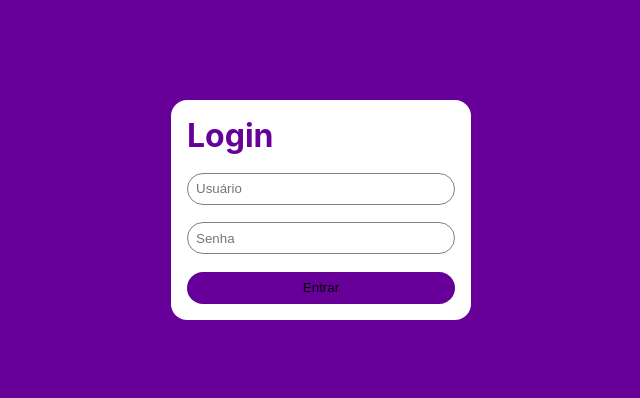
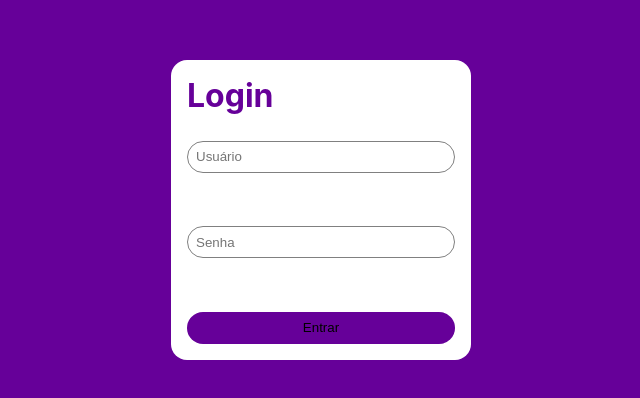
Before and after one commit to Pitossomo/react-orange, a Next.js app: page /login in a window 1280 px wide. Shown: the part 190-588 px from the top of the page, without its empty margins (319-959 px from the left). Built offline with nearby package versions, Linux system fonts and the light colour scheme.

Commit message:
Create InputWrapper component

```diff
--- a/components/Alert.tsx
+++ b/components/GithubWiki/Alert.tsx
@@ -1,4 +1,4 @@
-import styles from "../styles/Alert.module.css"
+import styles from "../../styles/Alert.module.css"
 
 type AlertProps = {
   message: string,
--- /dev/null
+++ b/components/Login/InputWrapper.tsx
@@ -0,0 +1,25 @@
+import { ReactHTMLElement, ReactNode } from "react";
+import styles from "../../styles/InputWrapper.module.css"
+
+interface IInputWrapperProps {
+  placeholder: string,
+  name: string,
+  register: any;
+  errors: any;
+}
+
+export default function InputWrapper({placeholder, name, register, errors}: IInputWrapperProps) {
+  return (
+    <div className={styles.inputWrapper}>
+      <input
+        className={styles.input}
+        placeholder={placeholder}
+        {...register(name)}
+      />
+      { typeof errors[name]?.message
+        ? <p className={styles.error}>{errors[name]?.message}</p>
+        : null
+      }
+    </div>
+  )
+}
--- a/package.json
+++ b/package.json
@@ -9,6 +9,7 @@
     "lint": "next lint"
   },
   "dependencies": {
+    "@hookform/resolvers": "2.9.10",
     "@types/node": "18.11.9",
     "@types/react": "18.0.25",
     "@types/react-dom": "18.0.8",
@@ -19,6 +20,7 @@
     "react-dom": "18.2.0",
     "react-hook-form": "7.39.4",
     "sass": "1.56.1",
-    "typescript": "4.8.4"
+    "typescript": "4.8.4",
+    "yup": "0.32.11"
   }
 }
--- a/pages/calculadora.tsx
+++ b/pages/calculadora.tsx
@@ -1,5 +1,5 @@
 import { useState } from "react";
-import Button from "../components/Button";
+import Button from "../components/Calculadora/Button";
 import styles from "../styles/Calculadora.module.css";
 import { create, all } from 'mathjs';
 
--- a/pages/githubWiki.tsx
+++ b/pages/githubWiki.tsx
@@ -3,7 +3,7 @@ import styles from "../styles/GithubWiki.module.css"
 import {api} from '../services/githubAPI'
 import githubLogo from '../imgs/github.png'
 import Image from "next/image"
-import Alert from "../components/Alert"
+import Alert from "../components/GithubWiki/Alert"
 
 type Repository = {
   id: string,
--- a/pages/login.tsx
+++ b/pages/login.tsx
@@ -1,31 +1,44 @@
+import { useForm } from "react-hook-form"
+import { yupResolver } from '@hookform/resolvers/yup';
+import * as yup from "yup";
+import styles from "../styles/Login.module.scss"
+import InputWrapper from "../components/Login/InputWrapper";
 
-import { useForm } from "react-hook-form"
-import styles from "../styles/Login.module.scss"
+const schema = yup.object({
+  email: yup
+    .string()
+    .email('E-mail inválido')
+    .required('Campo obrigatório'),
+  password: yup
+    .string()
+    .min(6, 'Mínimo 6 caracteres')
+    .required('Campo obrigatório')
+}).required()
 
 export default function Login () {
-  const {
-    register,
-    watch,
-    formState: {errors, isValid },
-  } = useForm()
+  const { register, formState: {errors} } = useForm({
+    resolver: yupResolver(schema),
+    mode: 'onBlur',
+    reValidateMode: 'onChange'
+  })
 
-  const form = watch()
-  console.log(form)
+  console.log(errors)
 
   return (
     <div className={styles.container}>
       <form className={styles.form}>
         <h1 className={styles.title}>Login</h1>
-        <input
-          className={styles.input}
-          placeholder="Usuário"
-          {...register("email")}
+        <InputWrapper
+          placeholder='Usuário'
+          name='email'
+          register={register}
+          errors = {errors}
         />
-        <input
-          className={styles.input}
-          placeholder="Senha"
-          type="password"
-          {...register("password")}
+        <InputWrapper
+          placeholder='Senha'
+          name='password'
+          register={register}
+          errors = {errors}
         />
         <button className={styles.button}>Entrar</button>
       </form>
--- /dev/null
+++ b/styles/InputWrapper.module.css
@@ -0,0 +1,23 @@
+.inputWrapper {
+  width: 100%;
+  height: 60px;
+  display: flex;
+  flex-direction: column;
+}
+
+.input {
+  height: 32px;
+  border-radius: 16px;
+  width: 100%;
+  padding: 8px;
+  background-color: white;
+  border: 1px solid gray;
+  color: gray;
+}
+
+.error {
+  display: flex;
+  justify-content: center;
+  height: 20px;
+  color: red;
+}
--- a/styles/Login.module.scss
+++ b/styles/Login.module.scss
@@ -17,21 +17,12 @@ $base-color: #660099;
   border-radius: 16px;
   padding: 16px;
   width: 300px;
-  height: 220px;
+  height: 300px;
 }
 
 .title {
   color: $base-color;
   font-size: 32px;
-}
-
-.input {
-  height: 32px;
-  border-radius: 16px;
-  padding: 8px;
-  background-color: white;
-  border: 1px solid gray;
-  color: gray;
 }
 
 .button {
```
Also changed, not shown: components/Calculadora/Button.tsx (renamed from components/Button.tsx), 1 other file (tests, documents, lock files or other folders).
